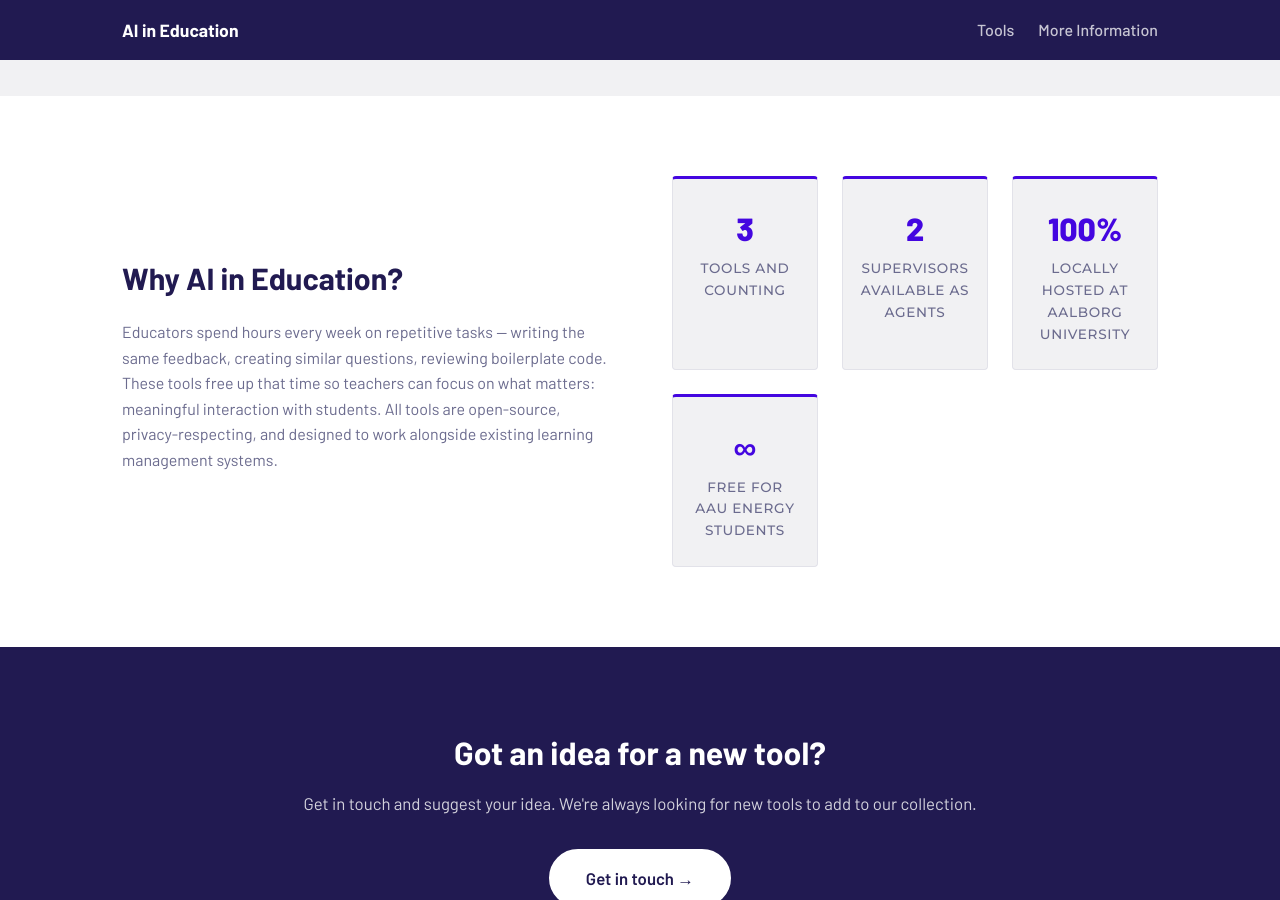
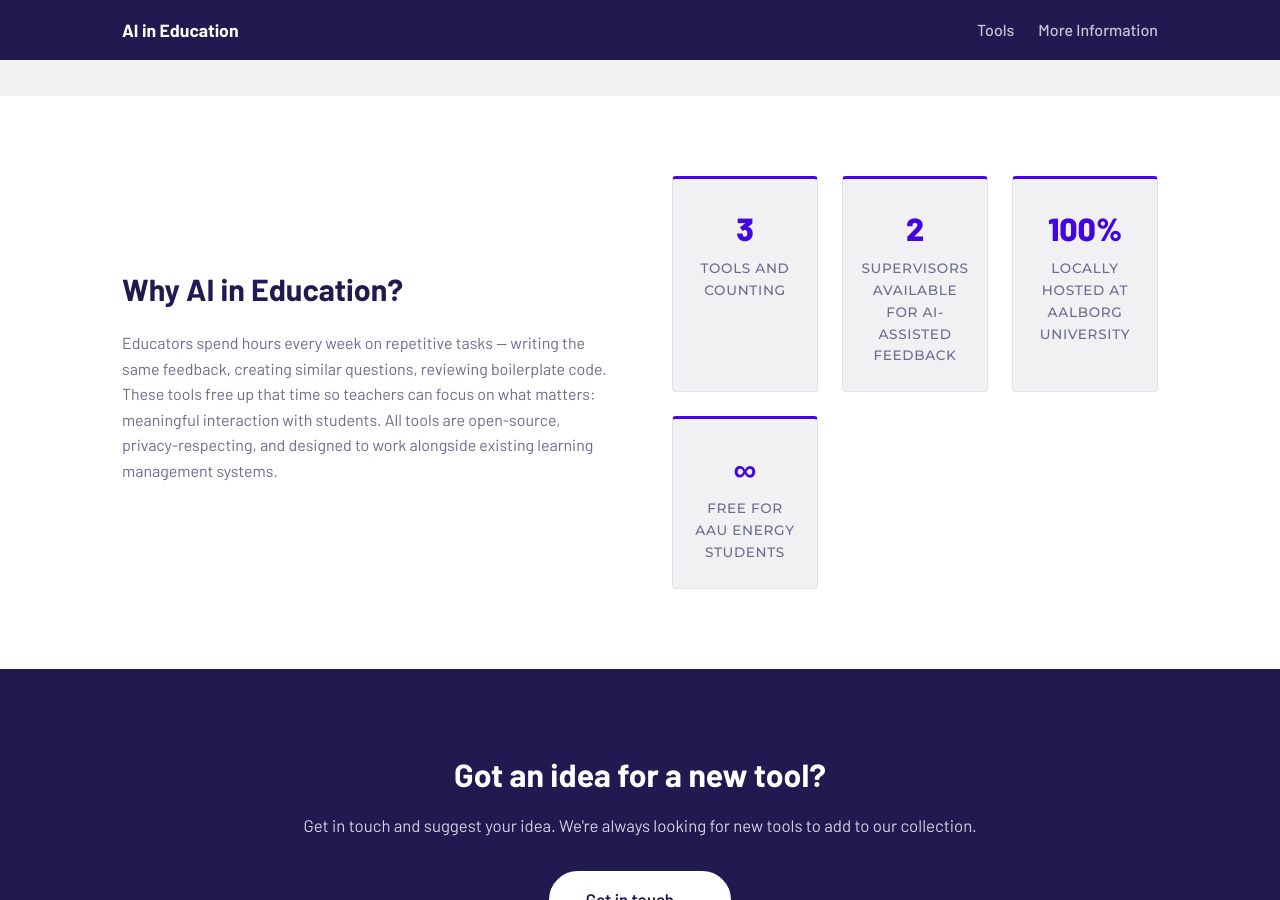
Before and after one commit to aau-ai-in-edu/website, a Jekyll site: the page built from index.html, in a window 1280 px wide and 900 px high, scrolled down 1109 px. Built offline with Jekyll 4.4.1, drawn with Linux system fonts in a browser that asks for light colours.

Commit message:
Update _config.yml

```diff
--- a/_config.yml
+++ b/_config.yml
@@ -27,7 +27,7 @@
     - number: "3"
       label: Tools and counting
     - number: "2"
-      label: Supervisors available as agents
+      label: Supervisors available for AI-assisted feedback
     - number: "100%"
       label: Locally hosted at Aalborg University
     - number: "∞"
```
